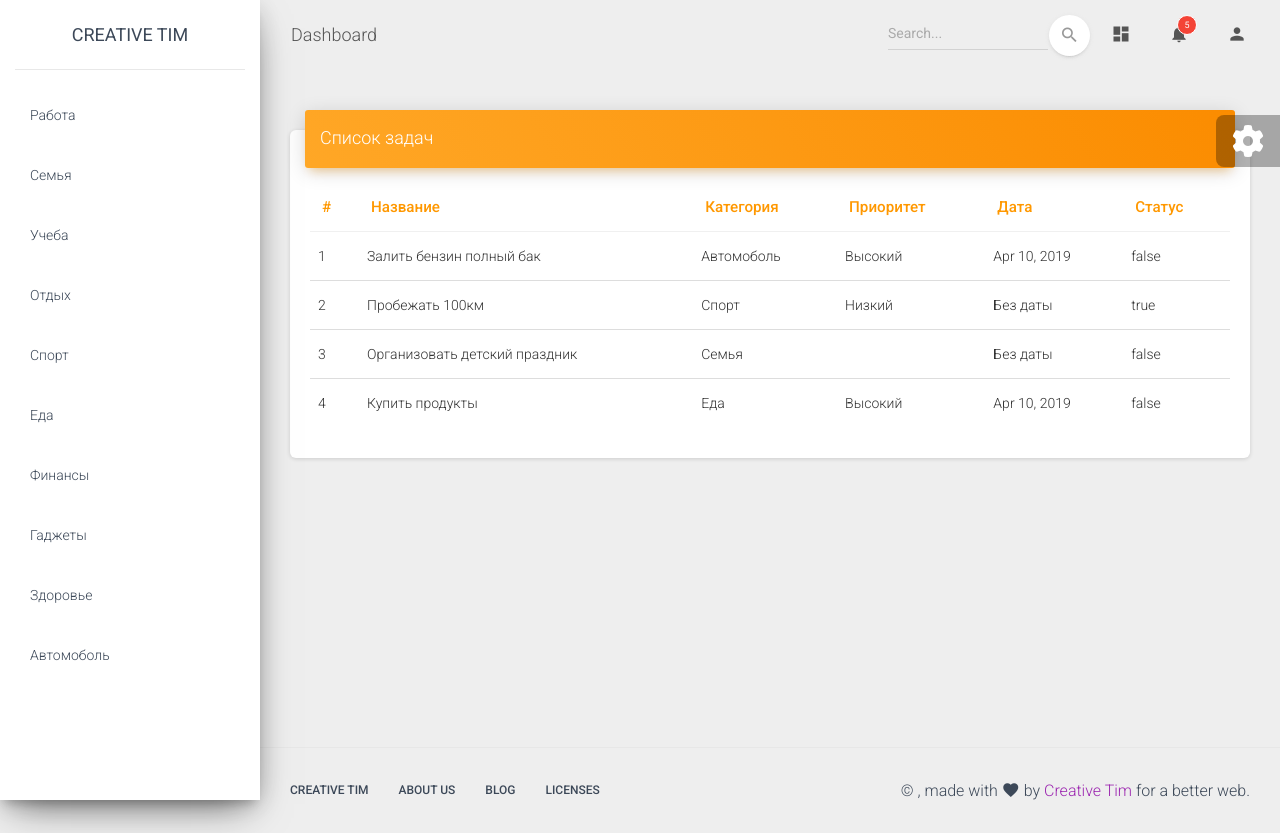
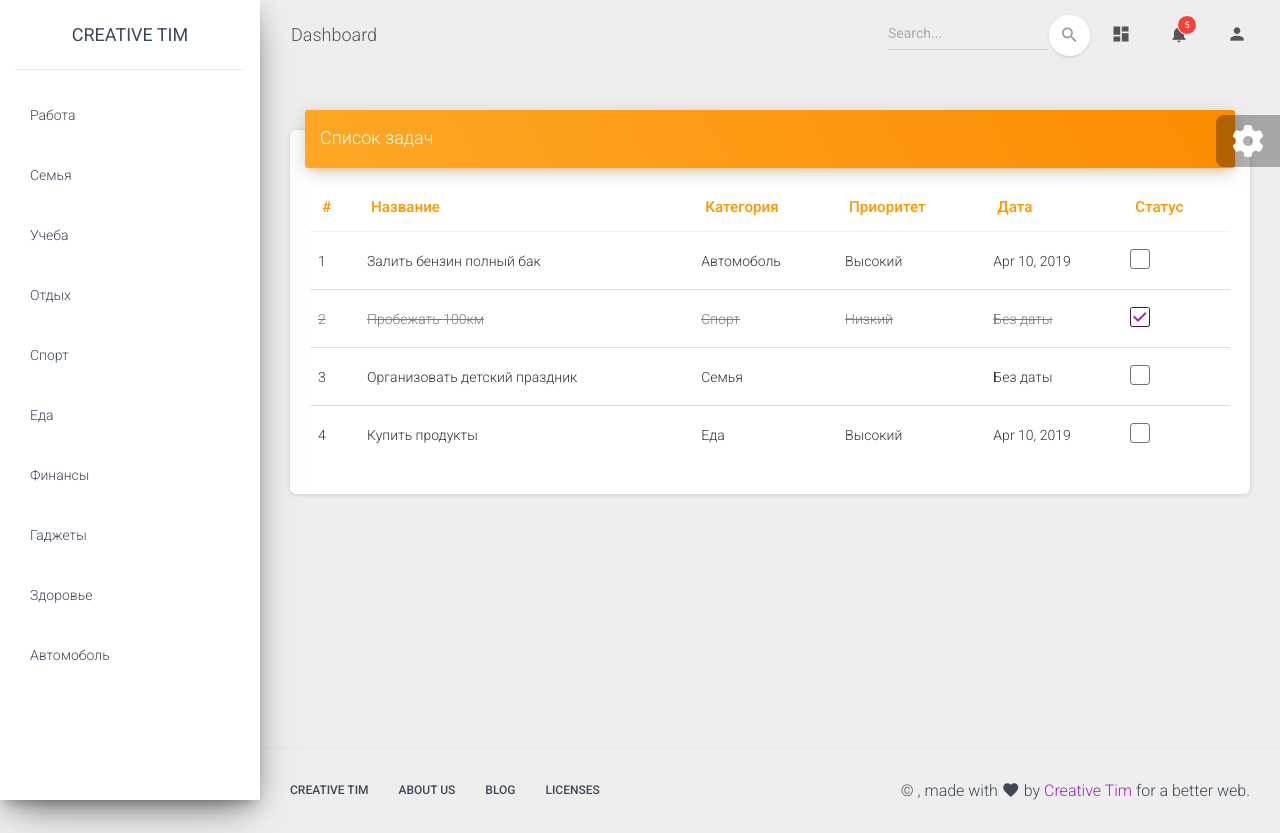
Before and after one commit to Rustic5i/angular-poject, an Angular app: page / in a window 1280 px wide. Built offline with nearby package versions, Linux system fonts and the light colour scheme.

Commit message:
Заменил статус задачи boolean на <input checkbox. Добавил стиль при выполнение задачи, что б задача была зачеркнута.

```diff
--- a/src/app/views/task/task.component.css
+++ b/src/app/views/task/task.component.css
@@ -0,0 +1,4 @@
+.completed{
+  text-decoration: line-through;
+  color: #797979;
+}
--- a/src/app/views/task/task.component.html
+++ b/src/app/views/task/task.component.html
@@ -13,13 +13,23 @@
       <th>Статус</th>
       </thead>
       <tbody>
-      <tr *ngFor="let task of tasks; let index = index">
-        <td>{{index+1}}</td>
+      <tr *ngFor="let task of tasks; let index = index" [class.completed]="task.completed">
+        <td>{{index + 1}}</td>
         <td>{{task.title}}</td>
         <td>{{task.category ? task.category.title : ""}}</td>
         <td>{{task.priority ? task.priority.title : ""}}</td>
-        <td>{{task.date ? (task.date | date : "mediumDate"): "Без даты"}}</td>
-        <td>{{task.completed}}</td>
+        <td>{{task.date ? (task.date | date : "mediumDate") : "Без даты"}}</td>
+        <td>
+          <div class="form-check">
+            <label class="form-check-label">
+              <input class="form-check-input" type="checkbox" value="" [checked]="task.completed"
+                     (click)="toggleTaskCompleted(task)">
+              <span class="form-check-sign">
+                <span class="check"></span>
+              </span>
+            </label>
+          </div>
+        </td>
       </tr>
       </tbody>
     </table>
--- a/src/app/views/task/task.component.ts
+++ b/src/app/views/task/task.component.ts
@@ -18,4 +18,7 @@ export class TaskComponent implements OnInit {
     this.dataHandler.tasksSubject.subscribe(tasks => this.tasks = tasks);
   }
 
+  toggleTaskCompleted(task: Task) {
+    task.completed = !task.completed;
+  }
 }
```
